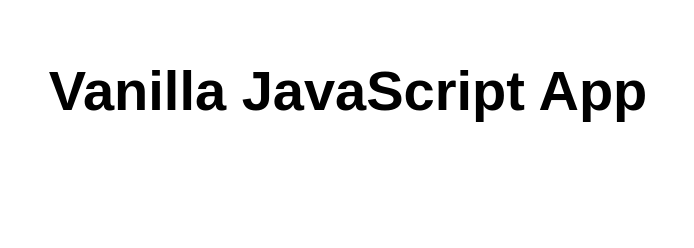
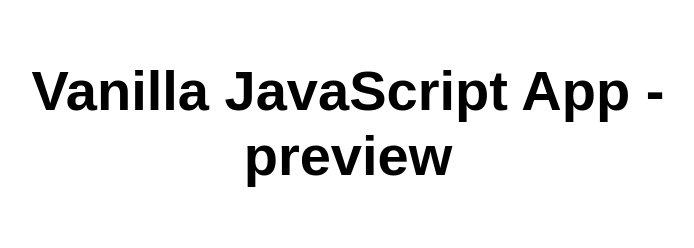
Before and after one commit to ameralmotlaq/swa, a website: page src/index.html in a window 1280 px wide. Shown: the whole page, without its empty margins (292-986 px from the left). Drawn offline with Linux system fonts and the light colour scheme.

Commit message:
Update index.html

```diff
--- a/src/index.html
+++ b/src/index.html
@@ -10,7 +10,7 @@
 
 <body>
   <main>
-    <h1>Vanilla JavaScript App</h1>
+    <h1>Vanilla JavaScript App - preview</h1>
   </main>
 </body>
 
```
